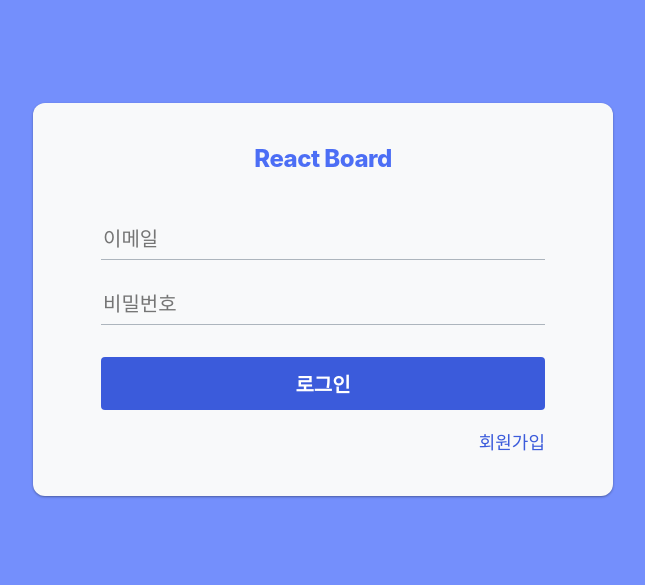
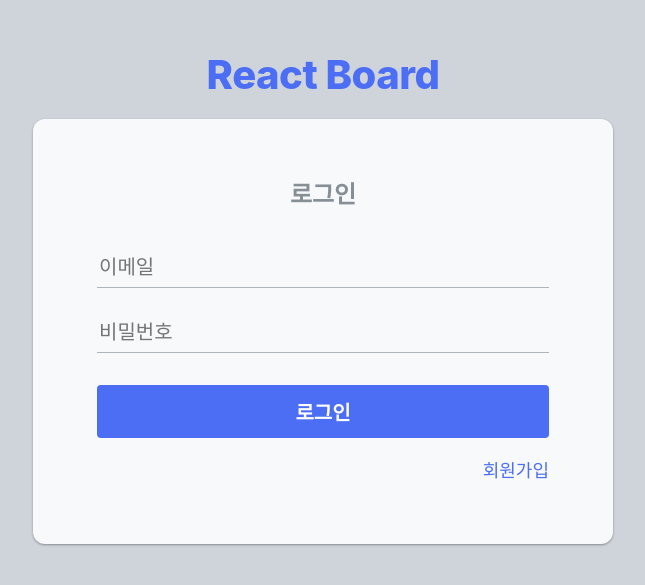
Before and after one commit to redonearth/react-board, a React (Create React App) app in the folder frontend/: page /login in a window 1280 px wide. Shown: the part 101-686 px from the top of the page, without its empty margins (317-962 px from the left). Built offline with nearby package versions, Linux system fonts and the light colour scheme; the HTML template or start-up script is replaced by a standard one.

Commit message:
Auth UI 수정

```diff
--- a/frontend/src/components/auth/AuthForm.js
+++ b/frontend/src/components/auth/AuthForm.js
@@ -4,7 +4,15 @@ import styled from "styled-components";
 import palette from "../../lib/styles/palette";
 import Button from "../common/Button";
 
-const AuthFormWrapper = styled.div``;
+const AuthFormWrapper = styled.div`
+  h1 {
+    text-align: center;
+    font-size: 1.5rem;
+    font-weight: bold;
+    color: ${palette.gray[6]};
+    margin-bottom: 3rem;
+  }
+`;
 
 const StyledInput = styled.input`
   border: none;
@@ -31,18 +39,26 @@ const Footer = styled.div`
   margin-top: 1.5rem;
   text-align: right;
   a {
-    color: ${palette.indigo[8]};
+    color: ${palette.indigo[6]};
     font-size: 1.125rem;
     font-weight: 500;
+    transition: all 0.3s cubic-bezier(0.25, 0.8, 0.25, 1);
     &:hover {
       color: ${palette.indigo[4]};
     }
   }
 `;
 
-const AuthForm = () => {
+const textMap = {
+  login: "로그인",
+  register: "회원가입"
+};
+
+const AuthForm = ({ type }) => {
+  const text = textMap[type];
   return (
     <AuthFormWrapper>
+      <h1>{text}</h1>
       <form>
         <StyledInput autoComplete="email" name="email" placeholder="이메일" />
         <StyledInput
@@ -52,11 +68,15 @@ const AuthForm = () => {
           type="password"
         />
         <ButtonWithMarginTop fullWidth indigo>
-          로그인
+          {text}
         </ButtonWithMarginTop>
       </form>
       <Footer>
-        <Link to="/register">회원가입</Link>
+        {type === "login" ? (
+          <Link to="/register">회원가입</Link>
+        ) : (
+          <Link to="/login">로그인</Link>
+        )}
       </Footer>
     </AuthFormWrapper>
   );
--- a/frontend/src/components/auth/AuthTemplate.js
+++ b/frontend/src/components/auth/AuthTemplate.js
@@ -13,23 +13,24 @@ const AuthTemplateWrapper = styled.div`
   top: 0;
   bottom: 0;
   right: 0;
-  background: ${palette.indigo[4]};
+  background: ${palette.gray[4]};
+`;
+
+const Logo = styled.div`
+  display: block;
+  color: ${palette.indigo[6]};
+  text-align: center;
+  font-size: 2.5rem;
+  font-weight: 800;
+  letter-spacing: -0.5px;
+  padding-bottom: 1.5rem;
 `;
 
 const StyledBox = styled.div`
-  .logo-area {
-    display: block;
-    color: ${palette.indigo[6]};
-    text-align: center;
-    font-size: 1.5rem;
-    font-weight: 800;
-    letter-spacing: -0.5px;
-    padding-bottom: 3.5rem;
-  }
   background: ${palette.gray[0]};
   border-radius: 12px;
   width: 580px;
-  padding: 2.75rem 4.25rem;
+  padding: 4rem;
   box-shadow: 0 1px 3px rgba(0, 0, 0, 0.12), 0 1px 2px rgba(0, 0, 0, 0.24);
   transition: all 0.3s cubic-bezier(0.25, 0.8, 0.25, 1);
   &:hover {
@@ -40,12 +41,10 @@ const StyledBox = styled.div`
 const AuthTemplate = ({ children }) => {
   return (
     <AuthTemplateWrapper>
-      <StyledBox>
-        <div className="logo-area">
-          <Link to="/">React Board</Link>
-        </div>
-        {children}
-      </StyledBox>
+      <Logo>
+        <Link to="/">React Board</Link>
+      </Logo>
+      <StyledBox>{children}</StyledBox>
     </AuthTemplateWrapper>
   );
 };
--- a/frontend/src/components/common/Button.js
+++ b/frontend/src/components/common/Button.js
@@ -5,13 +5,14 @@ import palette from "../../lib/styles/palette";
 const StyledButton = styled.button`
   outline: none;
   border: none;
-  border-radius: 4px;
+  border-radius: 0.25rem;
   font-size: 1rem;
   font-weight: bold;
   padding: 0.25rem 1rem;
   color: white;
   cursor: pointer;
   background: ${palette.gray[8]};
+  transition: all 0.3s cubic-bezier(0.25, 0.8, 0.25, 1);
   &:hover {
     background: ${palette.gray[6]};
   }
@@ -27,9 +28,9 @@ const StyledButton = styled.button`
   ${(props) =>
     props.indigo &&
     css`
-      background: ${palette.indigo[8]};
+      background: ${palette.indigo[6]};
       &:hover {
-        background: ${palette.indigo[6]};
+        background: ${palette.indigo[4]};
       }
     `}
 `;
--- a/frontend/src/pages/LoginPage.js
+++ b/frontend/src/pages/LoginPage.js
@@ -51,7 +51,7 @@ function LoginPage() {
   return (
     <Container>
       <AuthTemplate>
-        <AuthForm />
+        <AuthForm type="login" />
       </AuthTemplate>
       {/* <Form onSubmit={onSubmit}>
         <label>E-mail</label>
--- a/frontend/src/pages/RegisterPage.js
+++ b/frontend/src/pages/RegisterPage.js
@@ -66,7 +66,7 @@ function RegisterPage() {
   return (
     <Container>
       <AuthTemplate>
-        <AuthForm />
+        <AuthForm type="register" />
       </AuthTemplate>
       {/* <Form onSubmit={onSubmit}>
         <label>E-mail</label>
```
